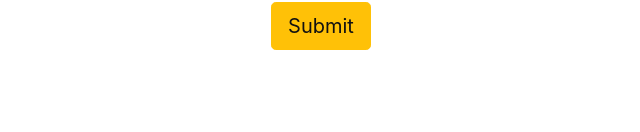
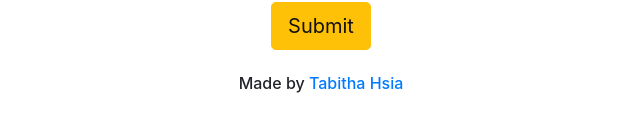
Before and after one commit to tabithahsia/email-service, a React app: page / in a window 1280 px wide. Shown: the part 532-664 px from the top of the page, without its empty margins (319-959 px from the left). Built offline with nearby package versions, Linux system fonts and the light colour scheme.

Commit message:
[feat] Added footer

```diff
--- a/client/src/components/App.jsx
+++ b/client/src/components/App.jsx
@@ -1,5 +1,6 @@
 import React from 'react';
 import EmailForm from './EmailForm.jsx';
+import Footer from './Footer.jsx';
 
 class App extends React.Component {
   constructor(props) {
@@ -20,6 +21,10 @@ class App extends React.Component {
             <EmailForm />
           </div>
         </div>
+        <br />
+        <div className="text-center">
+          <Footer />
+        </div>
       </div>
     )
   }
--- /dev/null
+++ b/client/src/components/Footer.jsx
@@ -0,0 +1,21 @@
+import React from 'react';
+
+class Footer extends React.Component {
+  constructor(props) {
+    super(props);
+
+    this.state = {
+
+    };
+  }
+
+  render() {
+    return (
+      <div className="text-center">
+        <h6>Made by <a href="http://tabithahsia.com/" target="_blank">Tabitha Hsia</a></h6>
+      </div>
+    )
+  }
+}
+
+export default Footer;
```
Also changed, not shown: 1 other file (tests, documents, lock files or other folders).
